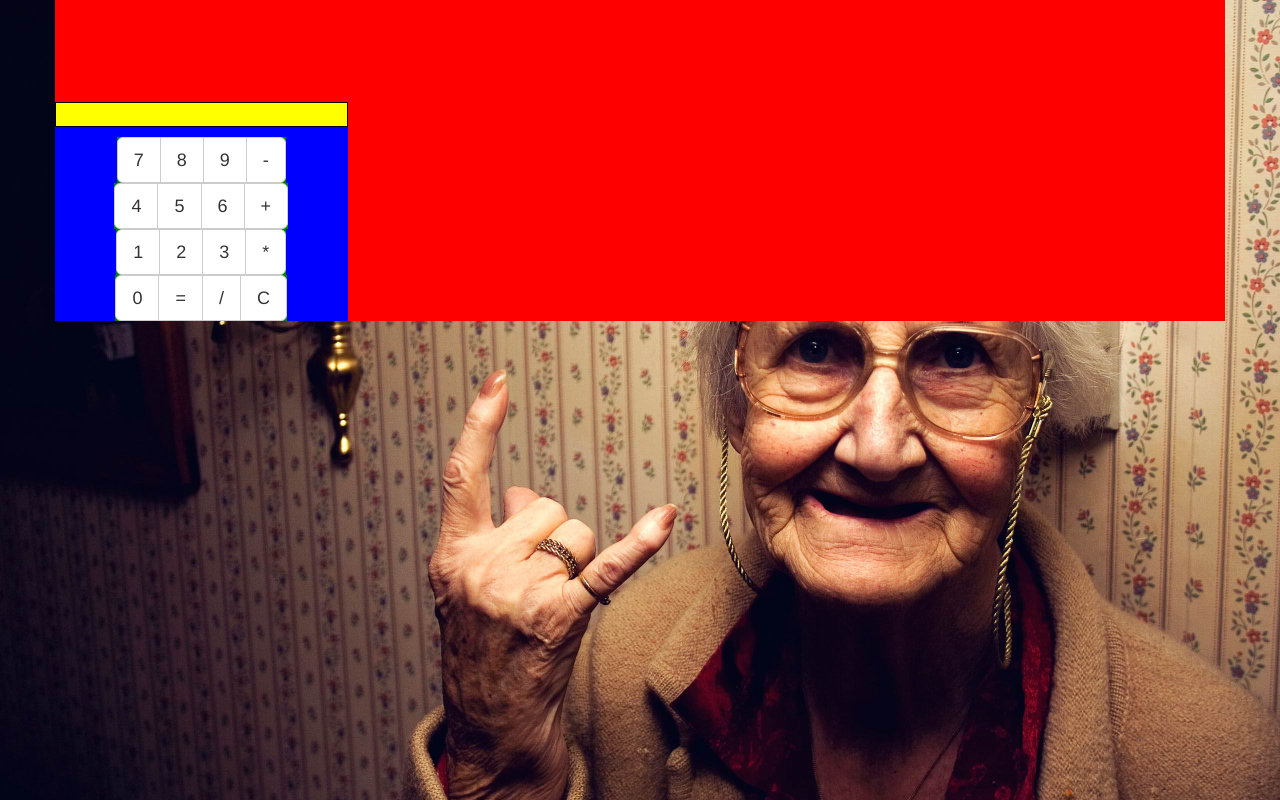
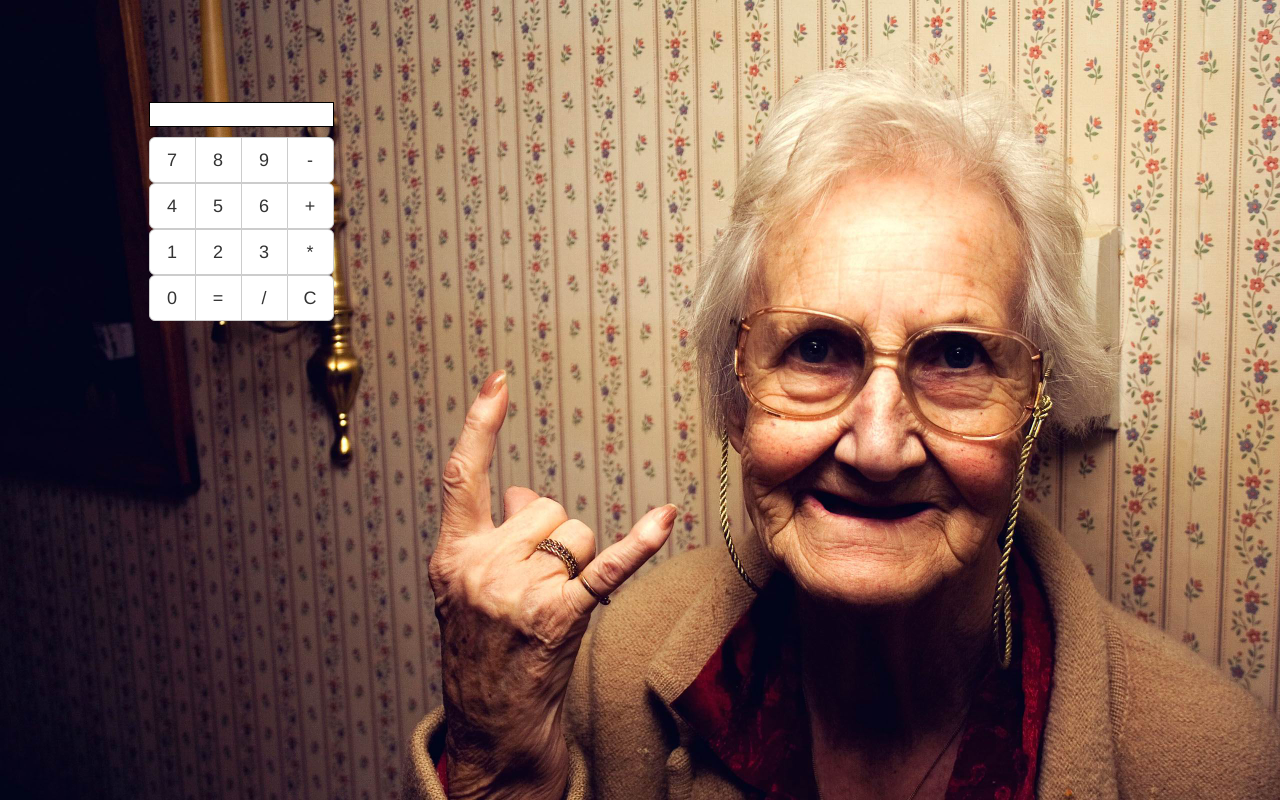
Before and after one commit to vorenusCoA/Calculadora, a plain HTML site: page index.html in a window 1280 px wide. Drawn offline with nearby package versions, Linux system fonts and the light colour scheme.

Commit message:
fixes varios

```diff
--- a/index.html
+++ b/index.html
@@ -13,7 +13,7 @@
 	<div class="container">
 		<div class="row">
 
-		<div class="calculadora col-md-3 col-sm-6 col-xs-9">
+		<div class="calculadora col-xs-9">
 
 			<div>
 				<p id="visor"></p>
--- a/style.css
+++ b/style.css
@@ -8,20 +8,12 @@ body {
 	background-size: cover;
 }
 
+#visor {
+	width: 185px;
+}
+
 .container {
 	padding-top: 8%;
-	background-color: red;
-}
-
-.calculadora {
-	background-color: blue;
-	padding: 0;
-	text-align: center;
-
-}
-
-#visor {
-	background-color: yellow;
 }
 
 .container p {
@@ -30,8 +22,16 @@ body {
 	background-color: white;
 }
 
+.calculadora {
+	padding: 0;
+	margin: 0 8%;
+}
+
 .btn-group {
 	padding: 0;
 	margin: 0;
-	background-color: green;
 }
+
+button.btn.btn-default {
+	width: 47px;
+}
```
